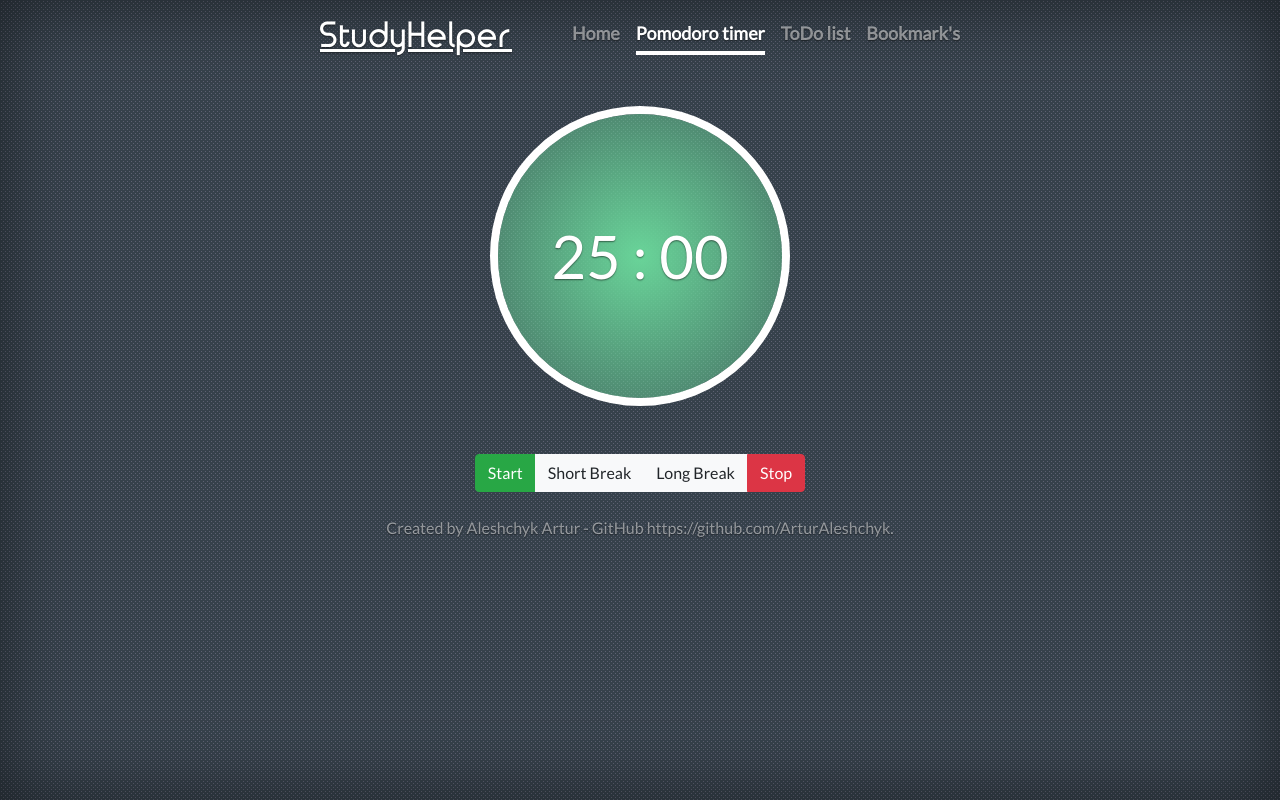
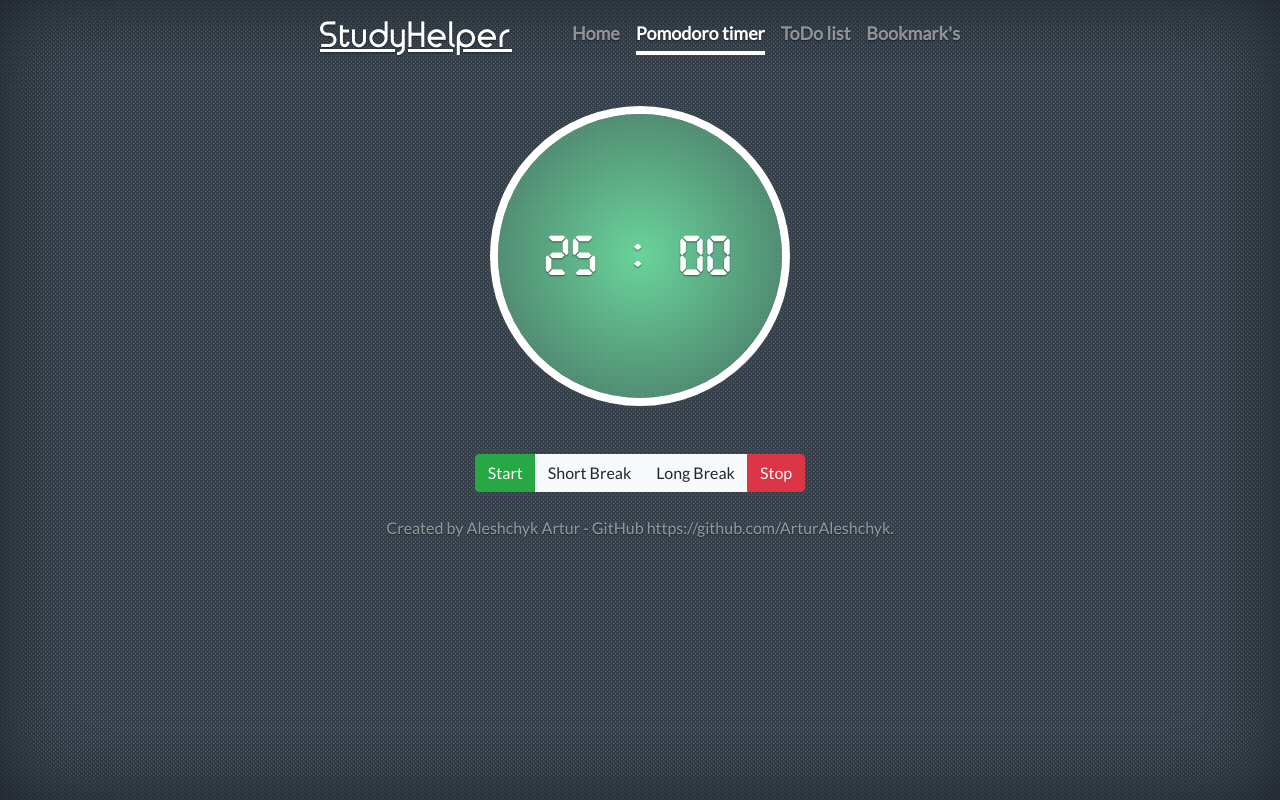
Before and after one commit to ArturAleshchyk/htp-aleshchyk-artur-project, a plain HTML site: page index.html in a window 1280 px wide. Both pictures are taken after a click on the link "Pomodoro timer". Drawn offline with Linux system fonts and the light colour scheme.

Commit message:
Add digital font for timer

```diff
--- a/css/fonts.css
+++ b/css/fonts.css
@@ -14,3 +14,11 @@
 	font-weight: normal;
 	font-style: normal;
 }
+
+@font-face {
+	font-family: 'Conv_Digital Display';
+	src: url('../fonts/Digital Display.eot');
+	src: local('☺'), url('../fonts/Digital Display.woff') format('woff'), url('../fonts/Digital Display.ttf') format('truetype'), url('../fonts/Digital Display.svg') format('svg');
+	font-weight: normal;
+	font-style: normal;
+}
--- a/css/pomodoro/pomodoro.css
+++ b/css/pomodoro/pomodoro.css
@@ -15,6 +15,7 @@
 }
 
 #time {
+    font-family: 'Conv_Digital Display';
     cursor: default;
     font-size: 60px;
     z-index: 1;
```
Also changed, not shown: fonts/Digital Display.otf (added), fonts/Digital Display.ttf (added), fonts/Digital Display.woff (added), 2 other files.
